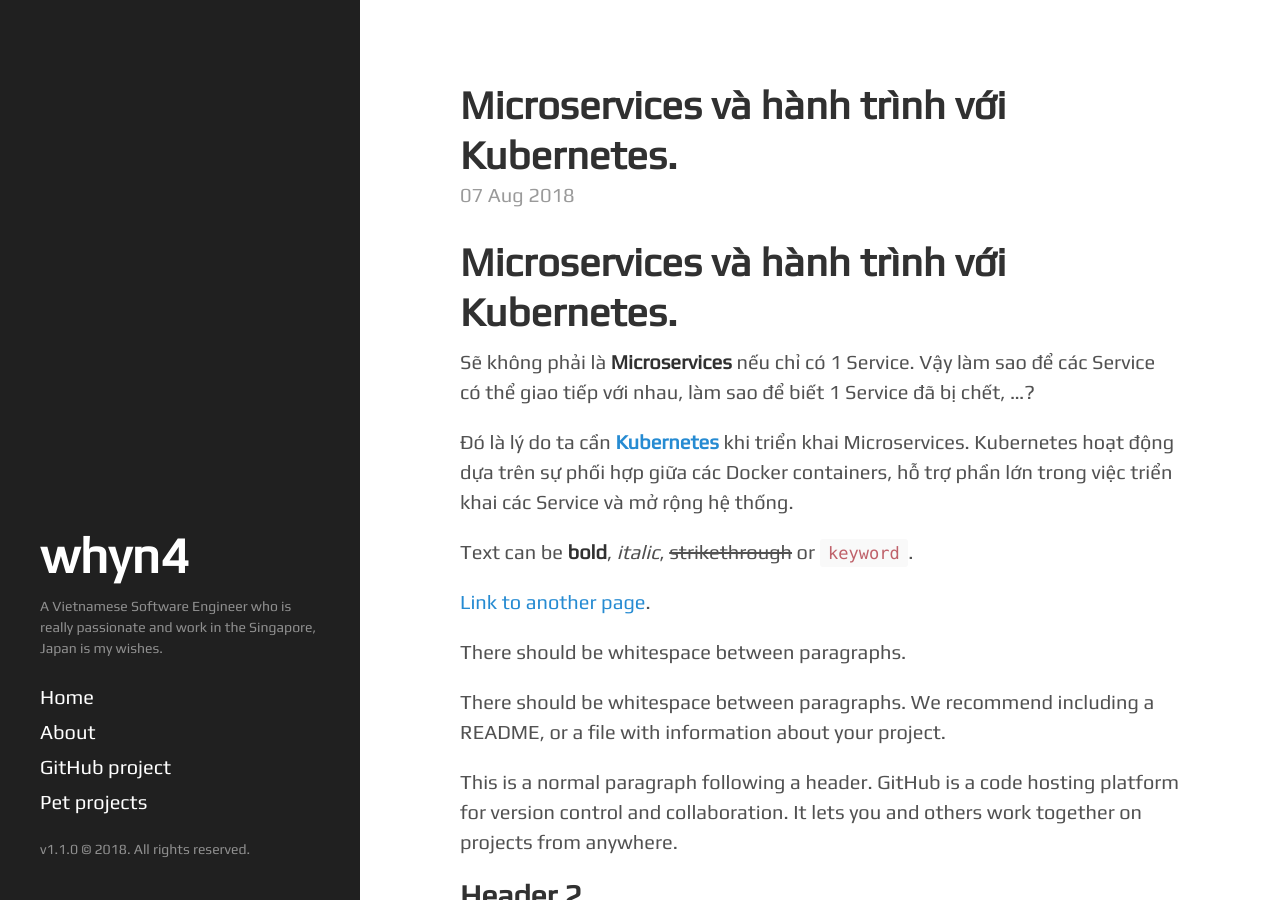
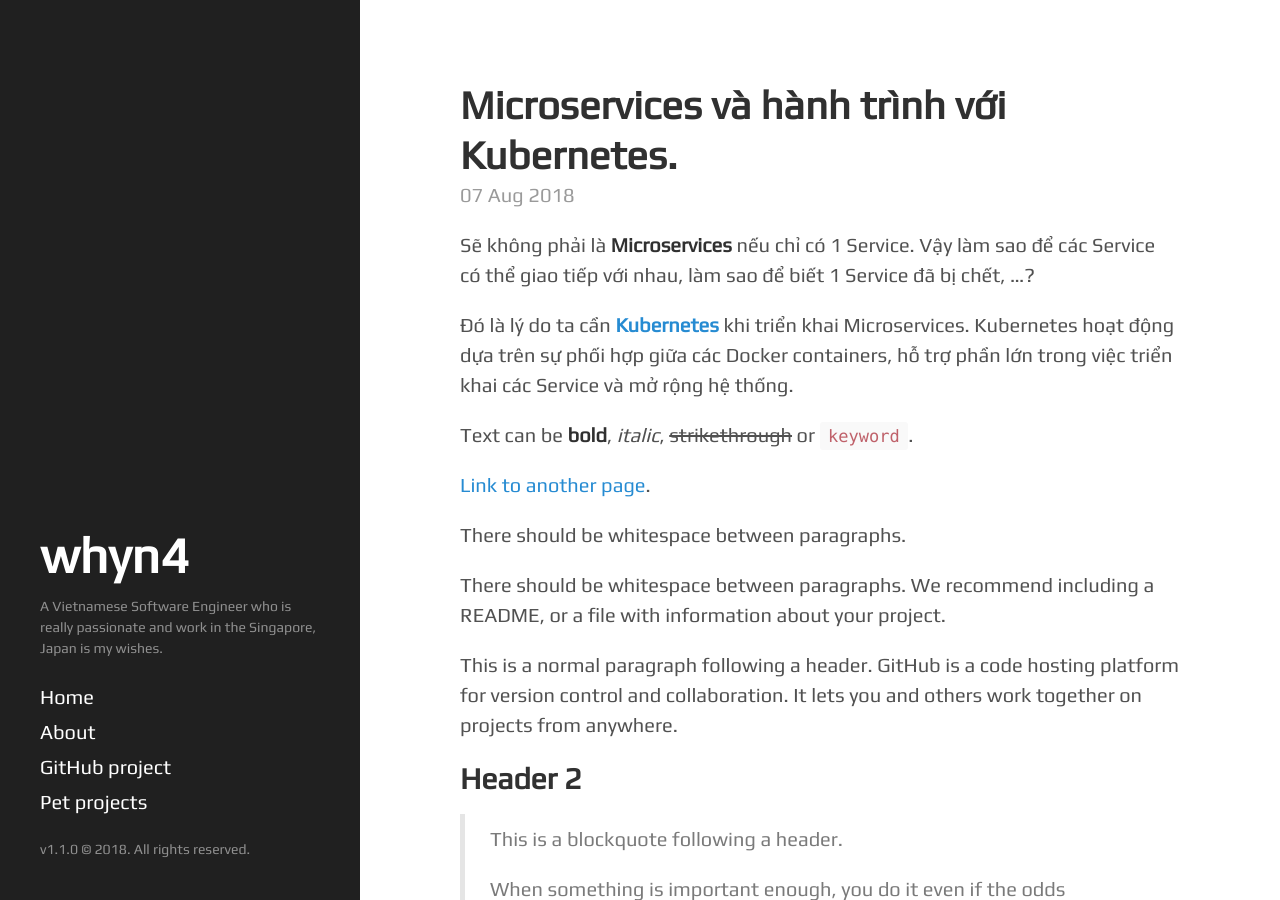
Before and after one commit to Quynh-Nguyen/quynh-nguyen.github.io, a Jekyll site: the page built from _posts/2018-08-07-microservices-kubernetes.md, in a window 1280 px wide and 900 px high. Built offline with Jekyll 4.4.1, drawn with Linux system fonts in a browser that asks for light colours.

Commit message:
Update 2018-08-07-microservices-kubernetes.md

```diff
--- a/_posts/2018-08-07-microservices-kubernetes.md
+++ b/_posts/2018-08-07-microservices-kubernetes.md
@@ -2,7 +2,6 @@
 layout: post
 title: Microservices và hành trình với Kubernetes.
 ---
-# Microservices và hành trình với Kubernetes.
 
 Sẽ không phải là **Microservices** nếu chỉ có 1 Service. Vậy làm sao để các Service có thể giao tiếp với nhau, làm sao để biết 1 Service đã bị chết, ...?
 
```
